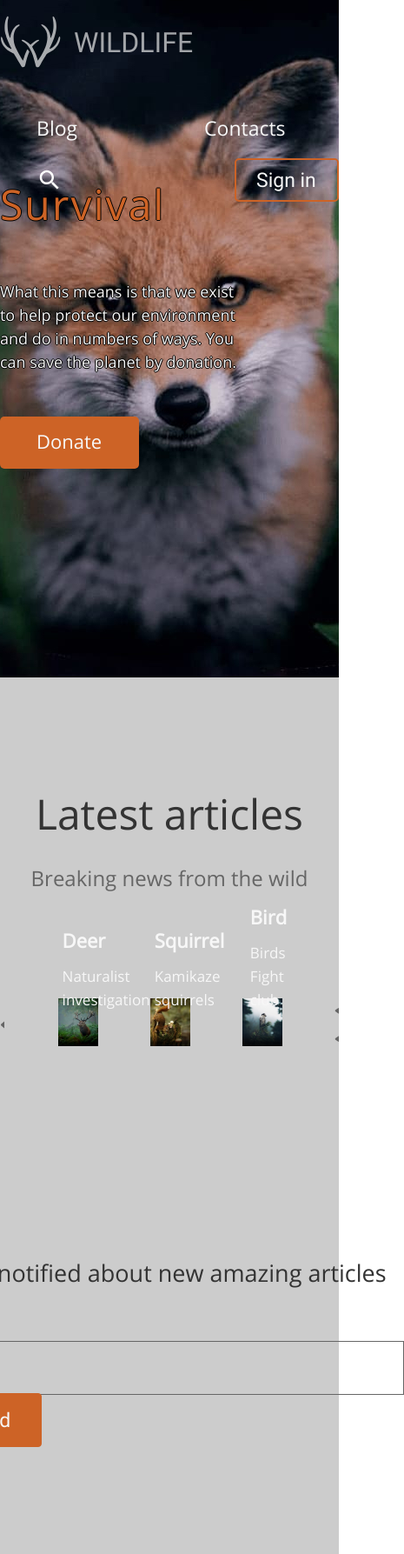
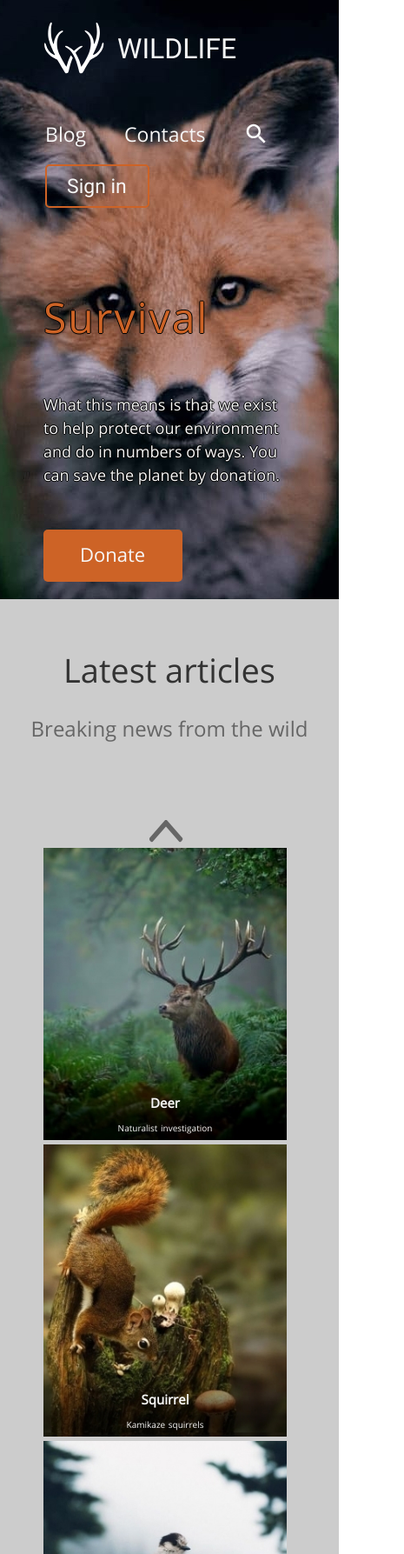
Before and after one commit to Rasskris/JSFE2021Q1, a plain HTML site: page wildlife/index.html in a window 390 px wide. Shown: the top 1787 px of the page at 87% size, 465 px wide, since content can reach past the window. Drawn offline with Linux system fonts and the light colour scheme.

Commit message:
feat: add styles for media queries

```diff
--- a/wildlife/style.css
+++ b/wildlife/style.css
@@ -523,3 +523,170 @@ li {
 	background: url(./assets/svg/contact-icon-4.svg);
 }
 /* Footer styles end */
+
+/* Media styles start */
+@media screen and (max-width: 1400px) {
+	.articles {
+		padding: 90px 80px 200px 80px;
+	}
+	.slider__elem {
+		margin-right: 20px;
+	}
+	.contact-list {
+		position: unset;
+	}
+}
+@media screen and (max-width: 1200px) {
+	.articles {
+		padding: 80px 50px 150px 50px;
+	}
+	.articles__card-title {
+		line-height: 25px;
+	}
+	.articles__card-desc {
+		line-height: 20px;
+	}
+}
+
+@media screen and (max-width: 1080px) {
+	.header__wrapper {
+		margin: 10px 80px;
+	}
+	.menu-item {
+		margin-right: 30px;
+	}
+	.survival {
+		padding-bottom: 20px;
+	}
+	.survival__wrapper {
+		margin: 150px 80px 0 80px;
+	}
+	.survival__donate {
+		margin-bottom: 40px;
+	}
+	.articles__second-title {
+		margin-bottom: 80px;
+	}
+	.articles__card-pic {
+		width: 210px;
+	}
+	.notifications {
+		padding: 0 50px 200px 50px;
+	}
+	.footer {
+		padding: 50px 50px;
+	}
+	.footer__logo {
+		width: 100%;
+	}
+	.footer__nav {
+		width: 50%;
+	}
+	.contact__list {
+		width: 50%;
+	}
+}
+
+@media screen and (max-width: 900px) {
+	.header__wrapper {
+		margin: 10px 50px;
+	}
+	.logo {
+		width: 100%;
+	}
+	.menu {
+		width: 100%;
+		padding: 0;
+	}
+	.survival {
+		padding-bottom: 20px;
+	}
+	.survival__wrapper {
+		margin: 130px 50px 0 50px;
+	}
+	.survival__donate {
+		margin-bottom: 40px;
+	}
+	.articles {
+		padding: 50px 50px 100px 50px;
+	}
+	.articles__title {
+		font-size: 38px;
+		line-height: 60px;
+	}
+	.articles__card-text {
+		bottom: 10px;
+	}
+	.articles__card-title {
+		margin-bottom: 10px;
+		font-size: 15px;
+		line-height: 20px;
+	}
+	.articles__card-desc {
+		margin: 0;
+		font-size: 10px;
+		line-height: 18px;
+	}
+	.slider__elem {
+		margin-right: 10px;
+	}
+	.prev {
+		background: url(./assets/svg/prev-img.svg) no-repeat center;
+	}
+	.next {
+		background: url(./assets/svg/next-img.svg) no-repeat center;
+	}
+	.notifications {
+		padding: 0 50px 150px 50px;
+	}
+	.notifications__title {
+		width: 400px;
+	}
+	.notifications__form-field {
+		width: 400px;
+	}
+	.notifications__form-submit {
+		width: 80px;
+	}
+	.footer {
+		padding-top: 0;
+	}
+	.footer__logo {
+		width: 100%;
+	}
+	.footer__nav {
+		width: 100%;
+	}
+	.contact__list {
+		width: 100%;
+	}
+}
+
+@media screen and (max-width: 585px) {
+	.articles__cards {
+		width: auto;
+		height: auto;
+		display: flex;
+		flex-direction: column;
+		align-items: center;
+	}
+	.articles__card-pic {
+		width: 100%;
+	}
+
+	.prev {
+		transform: rotate(90deg);
+	}
+	.next {
+		transform: rotate(90deg);
+	}
+	.notifications__form-field {
+		width: 100%;
+		margin-bottom: 10px;
+	}
+	.notifications__form-submit {
+		width: 50%;
+		border-radius: 5px 5px 5px 5px;
+	}
+}
+/* Media style end */
```
